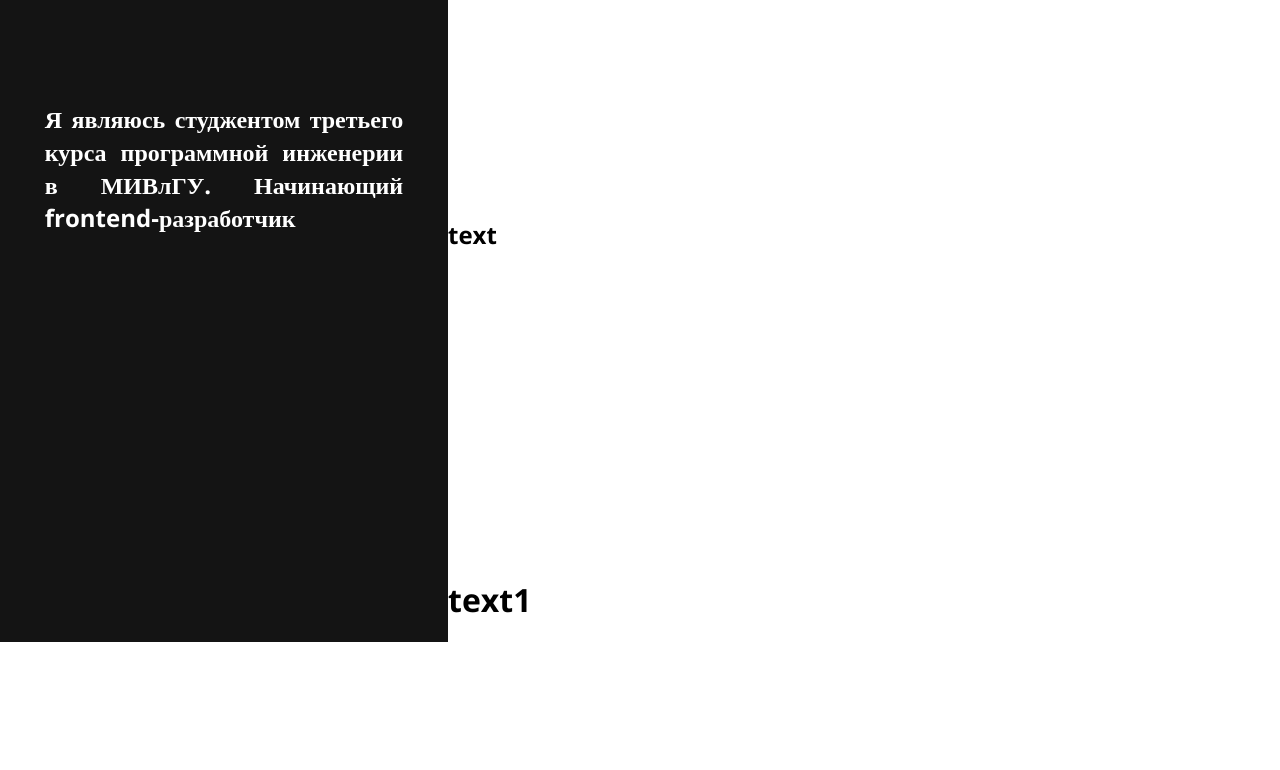
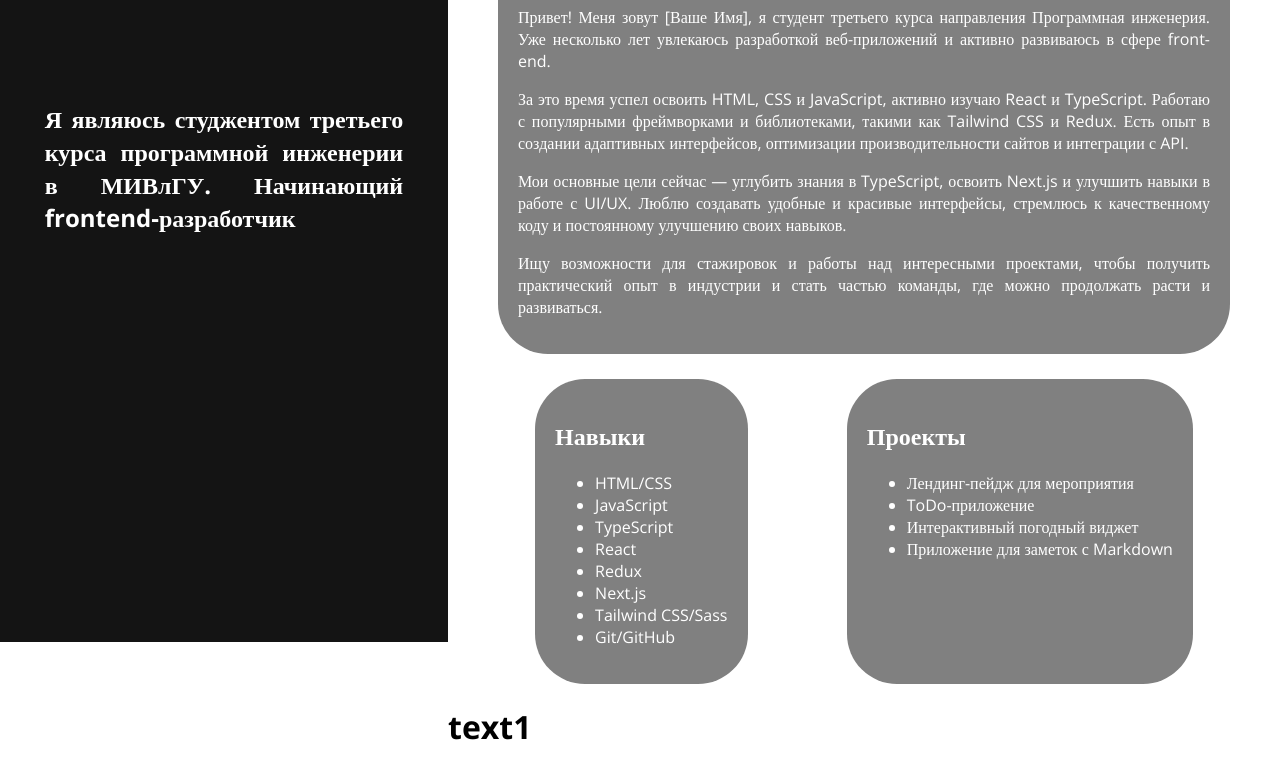
Before and after one commit to desurestar/desurestar, a plain HTML site: page index.html in a window 1280 px wide. Shown: the part 158-928 px from the top of the page. Before the commit the page ends 800 px from the top, so only its background shows below. Drawn offline with nearby package versions, Linux system fonts and the light colour scheme.

Commit message:
Creating a block with the main content

```diff
--- a/index.html
+++ b/index.html
@@ -34,7 +34,56 @@
 					</nsv>
 				</header>
 				<section class="main-section">
-					<h1>text</h1>
+					<div class="content-section">
+						<h2>О себе</h2>
+						<p>
+							Привет! Меня зовут [Ваше Имя], я студент третьего курса
+							направления Программная инженерия. Уже несколько лет увлекаюсь
+							разработкой веб-приложений и активно развиваюсь в сфере front-end.
+						</p>
+						<p>
+							За это время успел освоить HTML, CSS и JavaScript, активно изучаю
+							React и TypeScript. Работаю с популярными фреймворками и
+							библиотеками, такими как Tailwind CSS и Redux. Есть опыт в
+							создании адаптивных интерфейсов, оптимизации производительности
+							сайтов и интеграции с API.
+						</p>
+						<p>
+							Мои основные цели сейчас — углубить знания в TypeScript, освоить
+							Next.js и улучшить навыки в работе с UI/UX. Люблю создавать
+							удобные и красивые интерфейсы, стремлюсь к качественному коду и
+							постоянному улучшению своих навыков.
+						</p>
+						<p>
+							Ищу возможности для стажировок и работы над интересными проектами,
+							чтобы получить практический опыт в индустрии и стать частью
+							команды, где можно продолжать расти и развиваться.
+						</p>
+					</div>
+					<div class="content-section">
+						<h2>Навыки</h2>
+						<ul class="slils-list">
+							<li class="skils-list-elem">HTML/CSS</li>
+							<li class="skils-list-elem">JavaScript</li>
+							<li class="skils-list-elem">TypeScript</li>
+							<li class="skils-list-elem">React</li>
+							<li class="skils-list-elem">Redux</li>
+							<li class="skils-list-elem">Next.js</li>
+							<li class="skils-list-elem">Tailwind CSS/Sass</li>
+							<li class="skils-list-elem">Git/GitHub</li>
+						</ul>
+					</div>
+					<div class="content-section">
+						<h2>Проекты</h2>
+						<ul class="project-list">
+							<li class="projtct-list-elem">Лендинг-пейдж для мероприятия</li>
+							<li class="projtct-list-elem">ToDo-приложение</li>
+							<li class="projtct-list-elem">Интерактивный погодный виджет</li>
+							<li class="projtct-list-elem">
+								Приложение для заметок с Markdown
+							</li>
+						</ul>
+					</div>
 				</section>
 				<footer class="footer">
 					<h1>text1</h1>
--- a/style.css
+++ b/style.css
@@ -3,6 +3,7 @@ body {
 	margin: 0%;
 	padding: 0%;
 	height: auto;
+	text-align: justify;
 }
 
 .main {
@@ -11,9 +12,9 @@ body {
 }
 .content {
 	display: flex;
+	height: 100vh;
 	width: 65vw;
 	justify-content: space-between;
-
 	flex-direction: column;
 }
 
@@ -62,3 +63,22 @@ body {
 	color: white;
 	background: grey;
 }
+
+.main-section {
+	display: flex;
+	justify-content: space-around;
+	margin-left: 50px;
+	margin-right: 50px;
+	/* flex-direction: column; */
+	flex-wrap: wrap;
+	flex-grow: initial;
+	gap: 25px;
+}
+
+.content-section {
+	color: white;
+	background: grey;
+
+	padding: 20px;
+	border-radius: 50px;
+}
```
